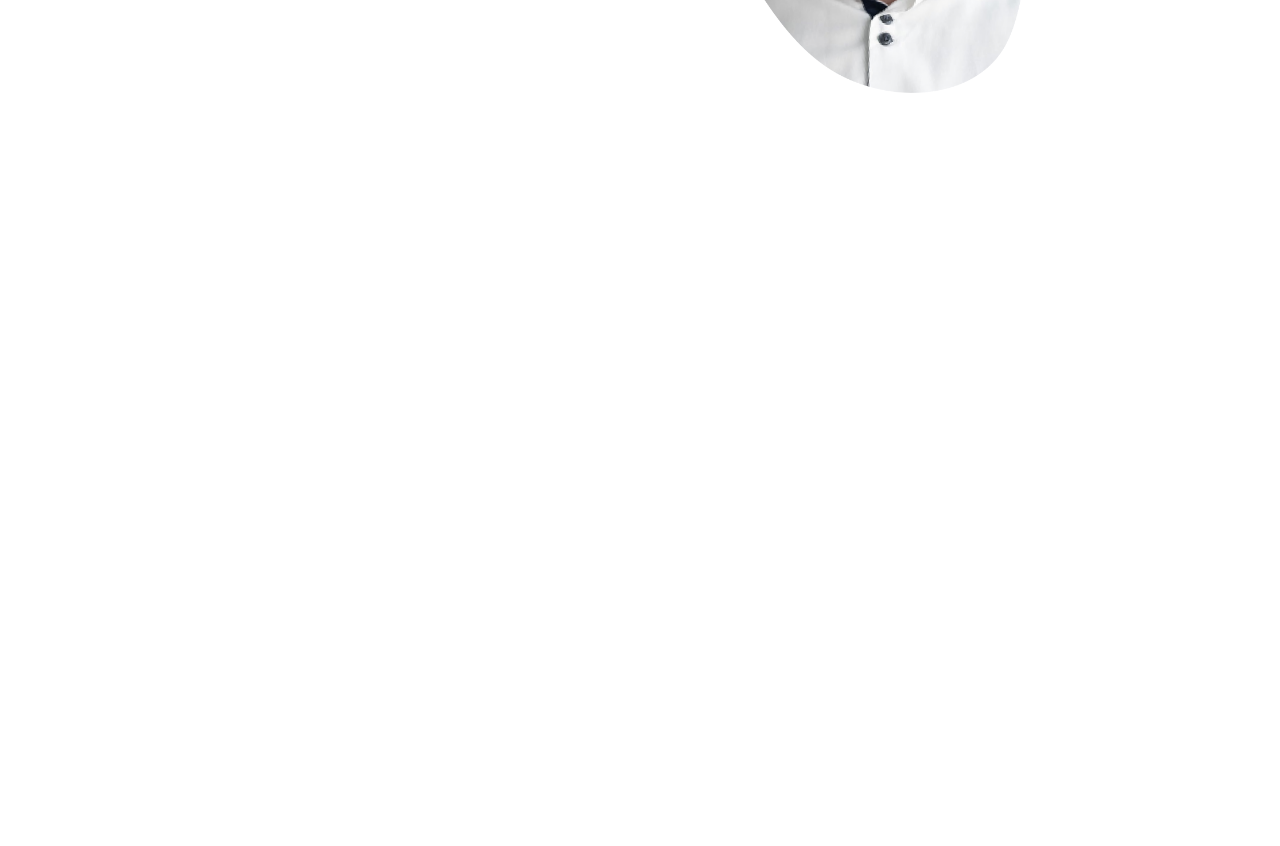
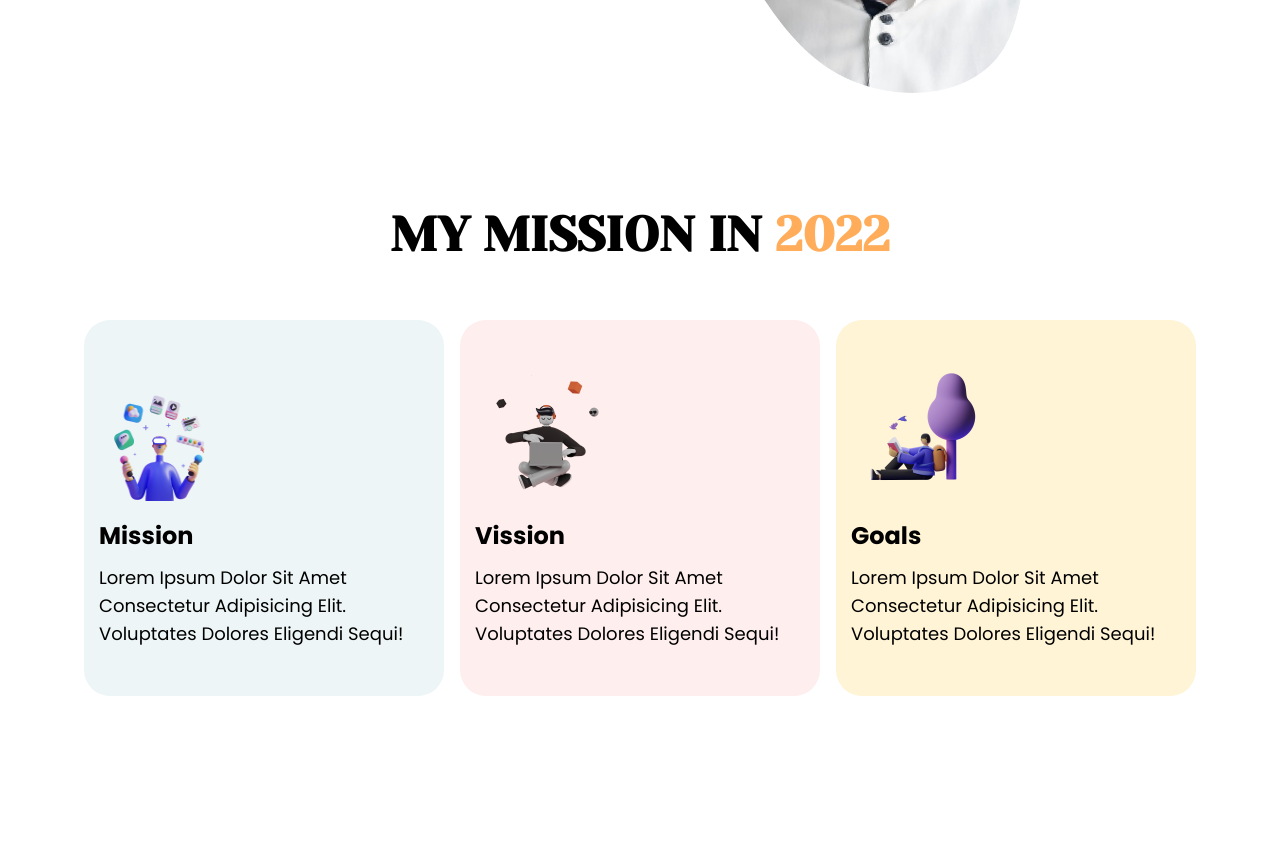
Before and after one commit to shohayabt/mission-web-developer, a plain HTML site: page index.html in a window 1280 px wide. Shown: the part 472-1318 px from the top of the page. Before the commit the page ends 800 px from the top, so only its background shows below. Drawn offline with Linux system fonts and the light colour scheme.

Commit message:
my mission section complete

```diff
--- a/css/style.css
+++ b/css/style.css
@@ -10,11 +10,28 @@ html {
 }
 
 section {
-    padding: 0px 5%;
+    padding: 0px 5% 100px;
+    display: flex;
 }
 
 h1 {
     font-family: 'Yeseva One', cursive;
+}
+
+a {
+    text-decoration: none;
+}
+
+uo,
+ol {
+    list-style: none;
+}
+
+.title {
+    font-weight: 700;
+    font-size: 48px;
+    line-height: 70px;
+    text-transform: uppercase;
 }
 
 .title span {
@@ -28,13 +45,11 @@ h1 {
     line-height: 28px;
     text-transform: capitalize;
 }
-a{
-    text-decoration:none;
-}
+
 .button {
     display: inline-block;
     font-size: 18px;
-    background: rgb(89,35,185);
+    background: rgb(89, 35, 185);
     color: white;
     border-radius: 5px;
     font-weight: 400;
@@ -45,7 +60,6 @@ a{
 
 /* WELCOME SECTION START FROM HERE */
 #welcome-section {
-    display: flex;
     justify-content: space-between;
     align-items: center;
 }
@@ -56,7 +70,7 @@ a{
 }
 
 #welcome-section .welcome-text h1 {
-    font-weight: 400;
+    font-weight: 700;
     font-size: 60px;
     line-height: 80px;
     color: #333333;
@@ -71,3 +85,49 @@ a{
 }
 
 /* WELCOME SECTION END HERE */
+/* MY MISSION SECTION START FROM HERE  */
+#my-mission {
+    justify-content: center;
+    align-items: center;
+    flex-direction: column;
+}
+
+#my-mission .card-container {
+    display: flex;
+    justify-content: space-between;
+    align-items: center;
+    padding: 50px 0px;
+}
+
+#my-mission .card-container .card {
+    width: 360px;
+    height: 376px;
+    padding: 10px 15px;
+    border-radius: 26px;
+    display: flex;
+    flex-direction: column;
+    justify-content: center;
+    margin: 0px 8px;
+}
+
+#my-mission .card-container .card img {
+    width: 141px;
+    height: 141px;
+}
+
+#my-mission .card-container .card .card-title {
+    font-weight: 600;
+    font-size: 24px;
+    line-height: 36px;
+    margin: 10px 0px;
+}
+#my-mission .card-container .card:nth-child(1) {
+    background: rgba(79, 157, 166, 0.1);
+}
+#my-mission .card-container .card:nth-child(2) {
+    background: rgba(255, 89, 89, 0.1);
+}
+#my-mission .card-container .card:nth-child(3) {
+    background: #FFF4D6;
+}
+/* MY MISSION SECTION END HERE */
--- a/index.html
+++ b/index.html
@@ -22,7 +22,9 @@
             <div class="headline">
                 <h1>Stay Focused on <br> <span>Mission 2022</span></h1>
             </div>
-            <p class="paragraph">Lorem ipsum dolor, sit amet consectetur adipisicing elit. Delectus possimus cupiditate mollitia dolor, incidunt saepe. Nihil quis velit impedit numquam quod tempora, eum perferendis fugiat.</p>
+            <p class="paragraph">Lorem ipsum dolor, sit amet consectetur adipisicing elit. Delectus possimus cupiditate
+                mollitia dolor, incidunt saepe. Nihil quis velit impedit numquam quod tempora, eum perferendis fugiat.
+            </p>
             <a href="#" class="button">Explore Now</a>
             <p class="paragraph">Scroll down to explore more about us</p>
         </div>
@@ -30,6 +32,31 @@
             <img src="images/profile-picture.png" alt="profile picture">
         </div>
     </section>
+    <!-- MY MISSION SECTION START FROM HERE -->
+    <section id="my-mission">
+        <h1 class="title">My Mission in <span>2022</span></h1>
+        <div class="card-container">
+            <div class="card">
+                <img src="images/illustrators/illustrator-1.png" alt="illustrator">
+                <h3 class="card-title">Mission</h3>
+                <p class="paragraph">Lorem ipsum dolor sit amet consectetur adipisicing elit. Voluptates dolores
+                    eligendi sequi!</p>
+            </div>
+            <div class="card">
+                <img src="images/illustrators/illustrator-2.png" alt="illustrator">
+                <h3 class="card-title">Vission</h3>
+                <p class="paragraph">Lorem ipsum dolor sit amet consectetur adipisicing elit. Voluptates dolores
+                    eligendi sequi!</p>
+            </div>
+            <div class="card">
+                <img src="images/illustrators/illustrator-3.png" alt="illustrator">
+                <h3 class="card-title">Goals</h3>
+                <p class="paragraph">Lorem ipsum dolor sit amet consectetur adipisicing elit. Voluptates dolores
+                eligendi sequi!</p>
+            </div>
+        </div>
+    </section>
+    <!-- MY MISSION SECTION END HERE -->
 </body>
 
 </html>
```
Also changed, not shown: images/illustrators/illustrator-1.png (added), images/illustrators/illustrator-2.png (added), images/illustrators/illustrator-3.png (added).
